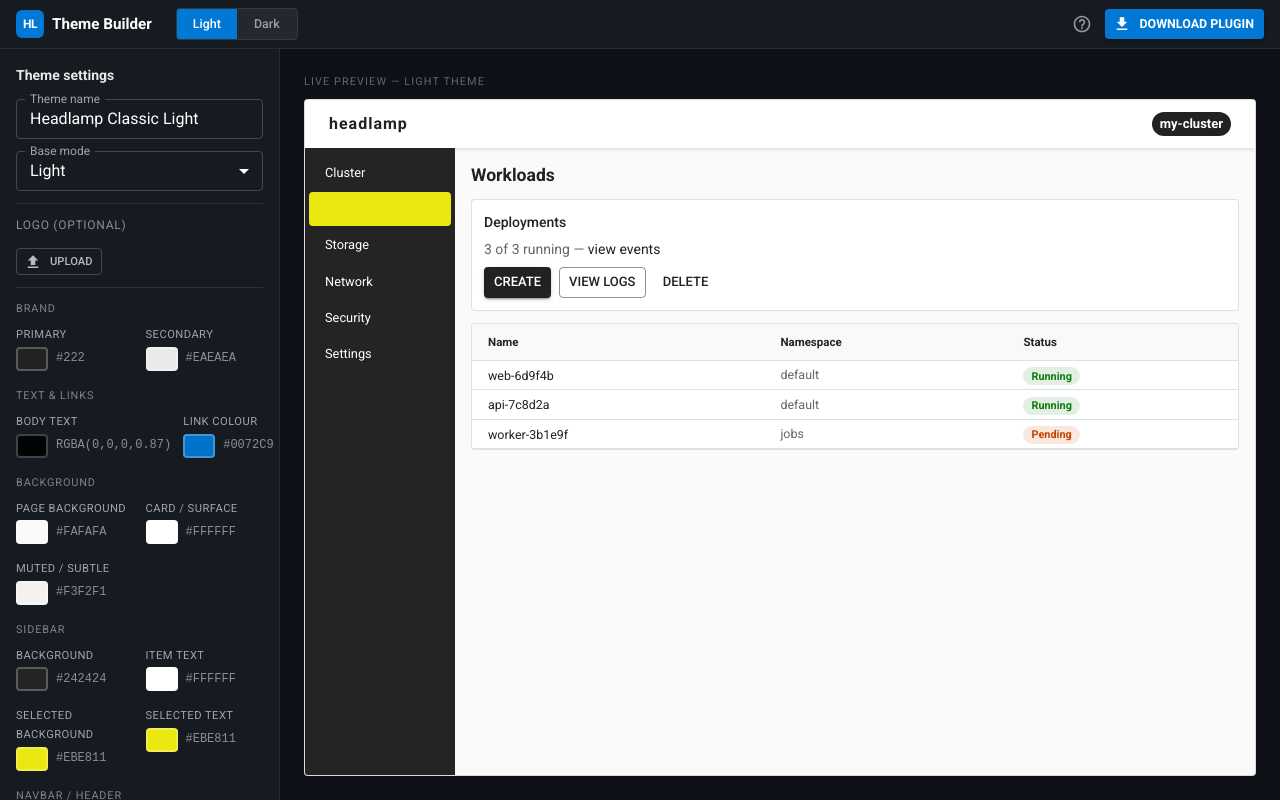
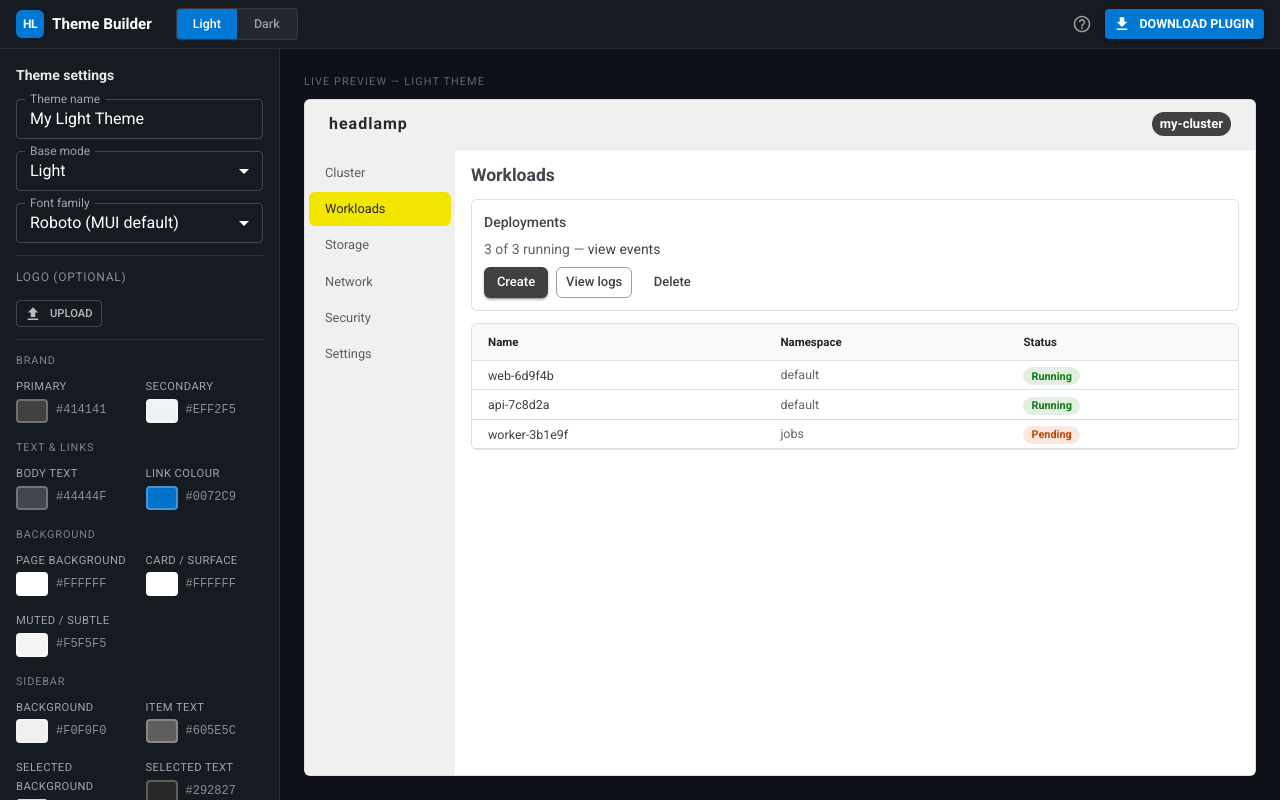
Before and after one commit to PixelRobots/headlamp-theme-builder, a React (Vite) app: page / in a window 1280 px wide. Built offline with nearby package versions, Linux system fonts and the light colour scheme.

Commit message:
fix: correct Headlamp Light/Dark defaults; add font family picker

```diff
--- a/src/components/ThemePanel.tsx
+++ b/src/components/ThemePanel.tsx
@@ -81,6 +81,22 @@
   },
 ];
 
+const FONT_OPTIONS = [
+  { label: 'Roboto (MUI default)', value: 'Roboto, sans-serif' },
+  { label: 'Inter', value: 'Inter, sans-serif' },
+  { label: 'IBM Plex Sans', value: '"IBM Plex Sans", sans-serif' },
+  { label: 'Source Sans Pro', value: '"Source Sans Pro", sans-serif' },
+  { label: 'Open Sans', value: '"Open Sans", sans-serif' },
+  { label: 'Lato', value: 'Lato, sans-serif' },
+  { label: 'Nunito', value: 'Nunito, sans-serif' },
+  { label: 'DM Sans', value: '"DM Sans", sans-serif' },
+  { label: 'System UI', value: 'system-ui, sans-serif' },
+  { label: 'Segoe UI (Windows)', value: '"Segoe UI", sans-serif' },
+  { label: 'Monospace', value: '"Courier New", monospace' },
+];
+
+const sx = { color: '#fff', '& .MuiOutlinedInput-notchedOutline': { borderColor: 'rgba(255,255,255,0.2)' } } as const;
+
 export default function ThemePanel({ theme, onChange, onBaseChange, logoDataUrl, onLogoChange }: Props) {
   const fileInputRef = useRef<HTMLInputElement>(null);
 
@@ -92,13 +108,19 @@
     onBaseChange(value as 'light' | 'dark');
   }
 
+  const currentFont = theme.fontFamily?.join(', ') ?? 'Roboto, sans-serif';
+  const knownFont = FONT_OPTIONS.find(o => o.value === currentFont)?.value ?? 'Roboto, sans-serif';
+
+  function handleFontChange(value: string) {
+    onChange({ ...theme, fontFamily: [value] });
+  }
+
   function handleLogoFile(e: React.ChangeEvent<HTMLInputElement>) {
     const file = e.target.files?.[0];
     if (!file) return;
     const reader = new FileReader();
     reader.onload = ev => onLogoChange(ev.target?.result as string);
     reader.readAsDataURL(file);
-    // reset so the same file can be re-uploaded
     e.target.value = '';
   }
 
@@ -135,10 +157,26 @@
           value={theme.base}
           label="Base mode"
           onChange={e => handleBaseChange(e.target.value)}
-          sx={{ color: '#fff', '& .MuiOutlinedInput-notchedOutline': { borderColor: 'rgba(255,255,255,0.2)' } }}
+          sx={sx}
         >
           <MenuItem value="light">Light</MenuItem>
           <MenuItem value="dark">Dark</MenuItem>
+        </Select>
+      </FormControl>
+
+      <FormControl size="small" fullWidth>
+        <InputLabel sx={{ color: 'rgba(255,255,255,0.6)' }}>Font family</InputLabel>
+        <Select
+          value={knownFont}
+          label="Font family"
+          onChange={e => handleFontChange(e.target.value)}
+          sx={sx}
+        >
+          {FONT_OPTIONS.map(o => (
+            <MenuItem key={o.value} value={o.value}>
+              <span style={{ fontFamily: o.value }}>{o.label}</span>
+            </MenuItem>
+          ))}
         </Select>
       </FormControl>
 
--- a/src/defaults/defaultTheme.ts
+++ b/src/defaults/defaultTheme.ts
@@ -1,48 +1,48 @@
 import type { HeadlampTheme } from '../types/theme';
 
 /**
- * Headlamp Classic Light
- * Matches frontend/src/components/App/defaultAppThemes.ts – headlampClassicLightTheme
+ * Headlamp built-in "Light" theme
+ * Matches frontend/src/components/App/defaultAppThemes.ts — lightTheme
  */
 export const defaultLight: HeadlampTheme = {
-  name: 'Headlamp Classic Light',
+  name: 'My Light Theme',
   base: 'light',
-  primary: '#222',
-  secondary: '#eaeaea',
-  text: { primary: 'rgba(0,0,0,0.87)' },
+  primary: '#414141',
+  secondary: '#eff2f5',
+  text: { primary: '#44444f' },
   link: { color: '#0072c9' },
   background: {
-    default: '#fafafa',
+    default: '#ffffff',
     surface: '#ffffff',
-    muted: '#f3f2f1',
+    muted: '#f5f5f5',
   },
   sidebar: {
-    background: '#242424',
-    color: '#ffffff',
-    selectedBackground: '#ebe811',
-    selectedColor: '#ebe811',
-    actionBackground: '#605e5c',
+    background: '#f0f0f0',
+    color: '#605e5c',
+    selectedBackground: '#f2e600',
+    selectedColor: '#292827',
+    actionBackground: '#414141',
   },
   navbar: {
-    background: '#ffffff',
-    color: '#202020',
+    background: '#f0f0f0',
+    color: '#292827',
   },
   fontFamily: ['Roboto', 'sans-serif'],
-  radius: 4,
-  buttonTextTransform: 'uppercase',
+  radius: 6,
+  buttonTextTransform: 'none',
 };
 
 /**
- * Headlamp Classic Dark
- * Matches frontend/src/components/App/defaultAppThemes.ts – darkTheme
+ * Headlamp built-in "Dark" theme
+ * Matches frontend/src/components/App/defaultAppThemes.ts — darkTheme
  */
 export const defaultDark: HeadlampTheme = {
-  name: 'Headlamp Classic Dark',
+  name: 'My Dark Theme',
   base: 'dark',
   primary: '#ffffff',
   secondary: '#1b1a19',
   text: { primary: '#faf9f8' },
-  link: { color: '#6CB6F2' },
+  link: { color: '#6fb3f2' },
   background: {
     default: '#292827',
     surface: '#313131',
```
